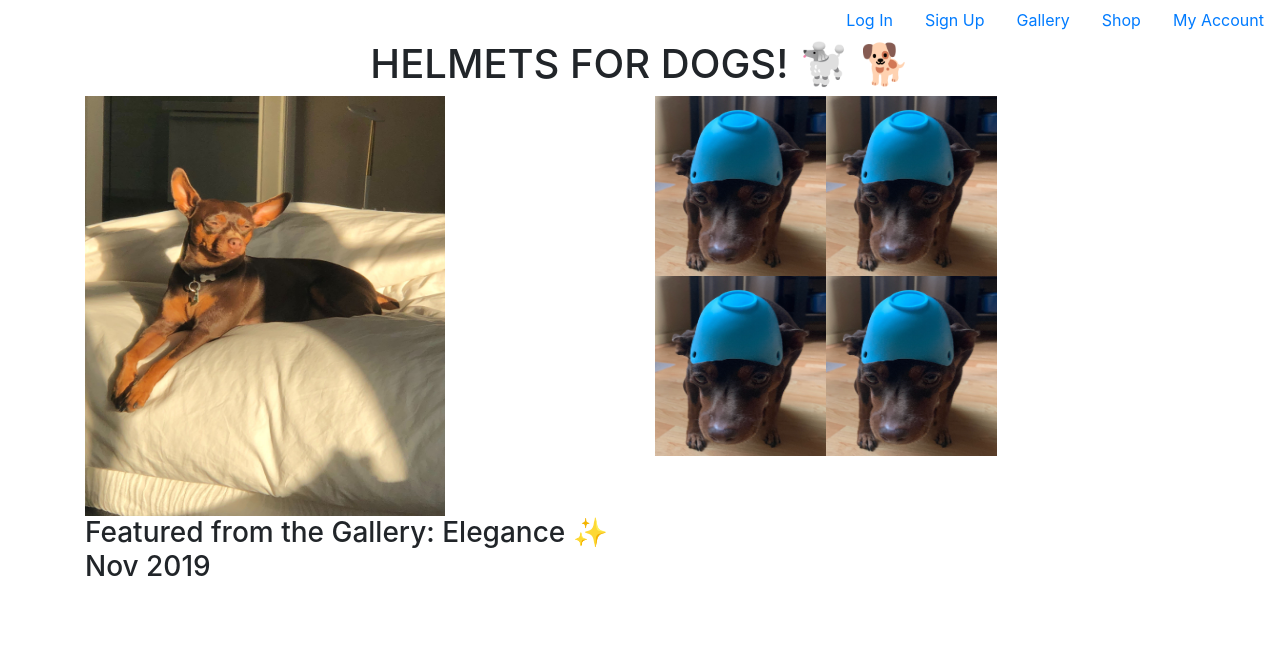
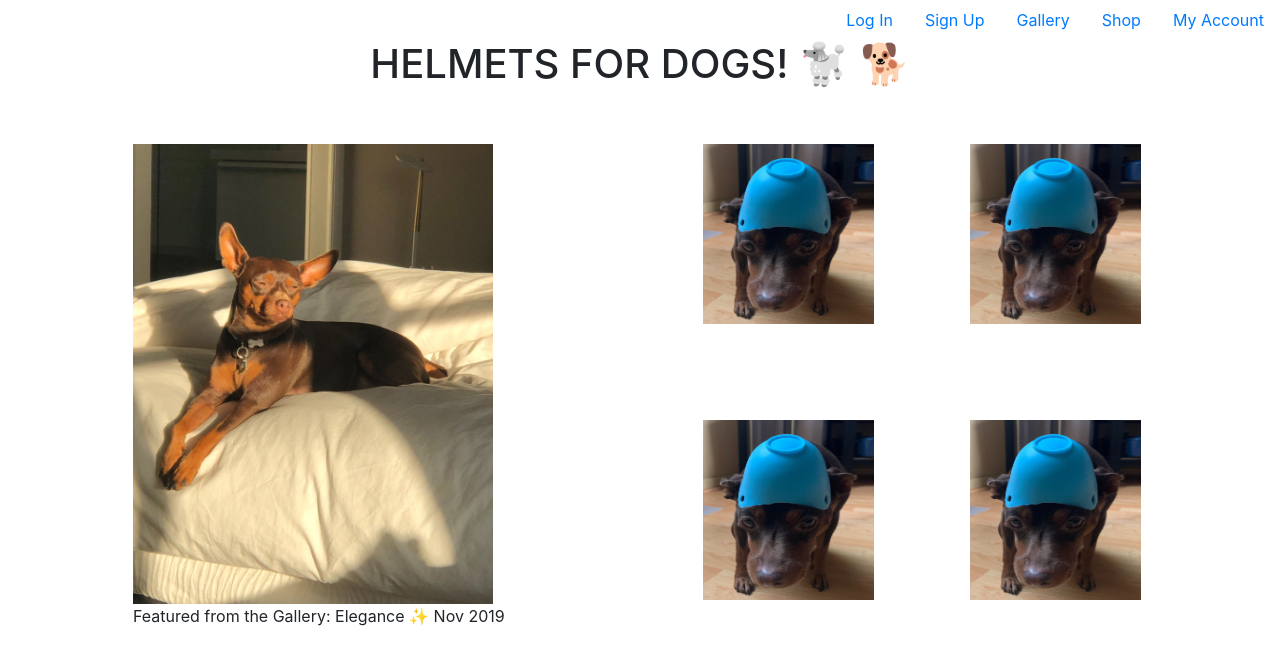
Before and after one commit to Emily-Rose-K/helmetsfordogs-frontend, a React (Create React App) app: page / in a window 1280 px wide. Shown: the top 664 px of the page. Built offline with nearby package versions, Linux system fonts and the light colour scheme; no server answers.

Commit message:
home page looking sharp

```diff
--- a/src/components/FeaturedGallery.js
+++ b/src/components/FeaturedGallery.js
@@ -3,9 +3,9 @@ import Image from 'react-bootstrap/Image'
 
 export default function FeaturedGallery() {
     return (
-        <div>
-            <Image src="/elegance.JPEG" alt="Minpin" width="360" height="420" />
-            <h3>Featured from the Gallery: Elegance ✨ Nov 2019 </h3>
+        <div className="m-5">
+            <Image src="/elegance.JPEG" alt="Minpin" width="360" height="460" />
+            <p>Featured from the Gallery: Elegance ✨ Nov 2019 </p>
         </div>
     )
 }
--- a/src/components/FeaturedProducts.js
+++ b/src/components/FeaturedProducts.js
@@ -6,14 +6,14 @@ export default function FeaturedProducts() {
         <div>
             <Row >
                 <Col>
-                    <Image src="/blue.png" alt="Minpin wearing a blue helmet." width="171" height="180" />
-                    <Image src="/blue.png" alt="Minpin wearing a blue helmet." width="171" height="180" />
+                    <Image className="m-5" src="/blue.png" alt="Minpin wearing a blue helmet." width="171" height="180" />
+                    <Image className="m-5" src="/blue.png" alt="Minpin wearing a blue helmet." width="171" height="180" />
                 </Col>
             </Row>
             <Row >
                 <Col>
-                    <Image src="/blue.png" alt="Minpin wearing a blue helmet." width="171" height="180" />
-                    <Image src="/blue.png" alt="Minpin wearing a blue helmet." width="171" height="180" />
+                    <Image className="m-5" src="/blue.png" alt="Minpin wearing a blue helmet." width="171" height="180" />
+                    <Image className="m-5"src="/blue.png" alt="Minpin wearing a blue helmet." width="171" height="180" />
                 </Col>
             </Row>
         </div>
```
